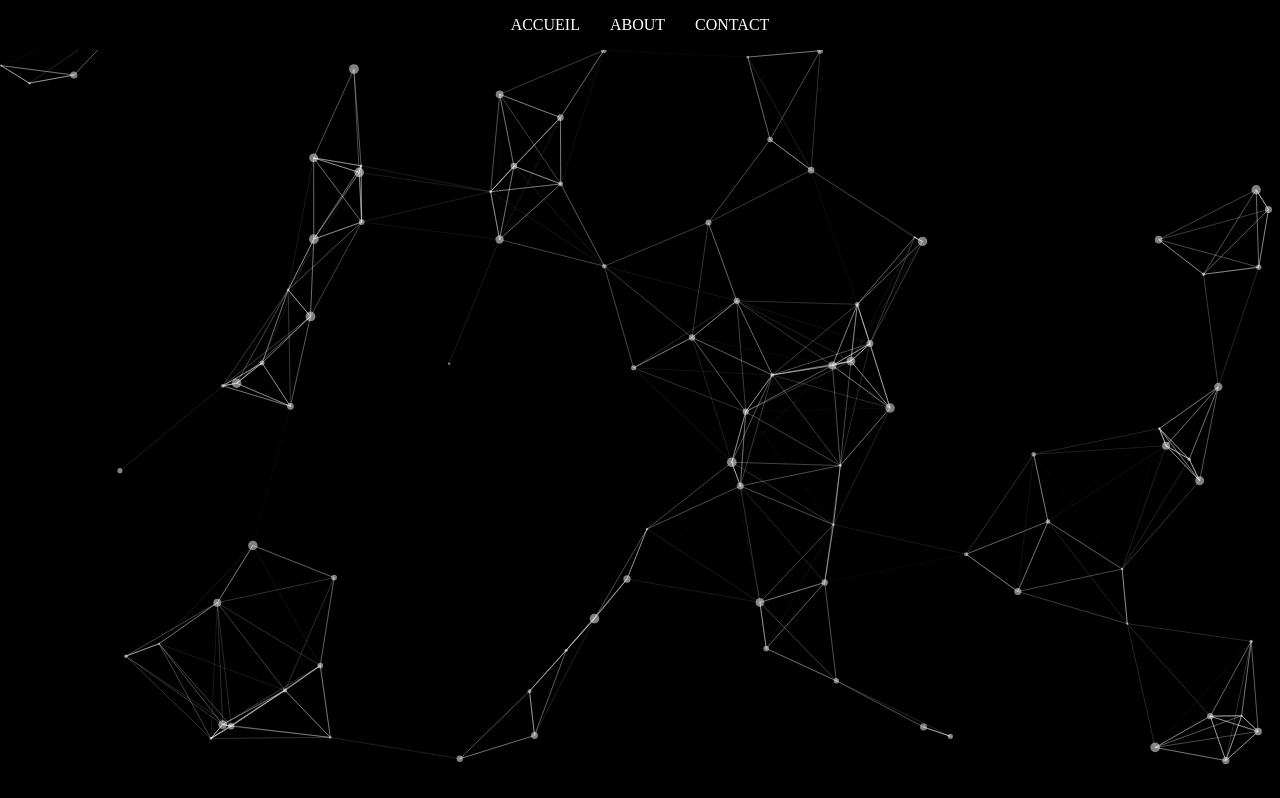
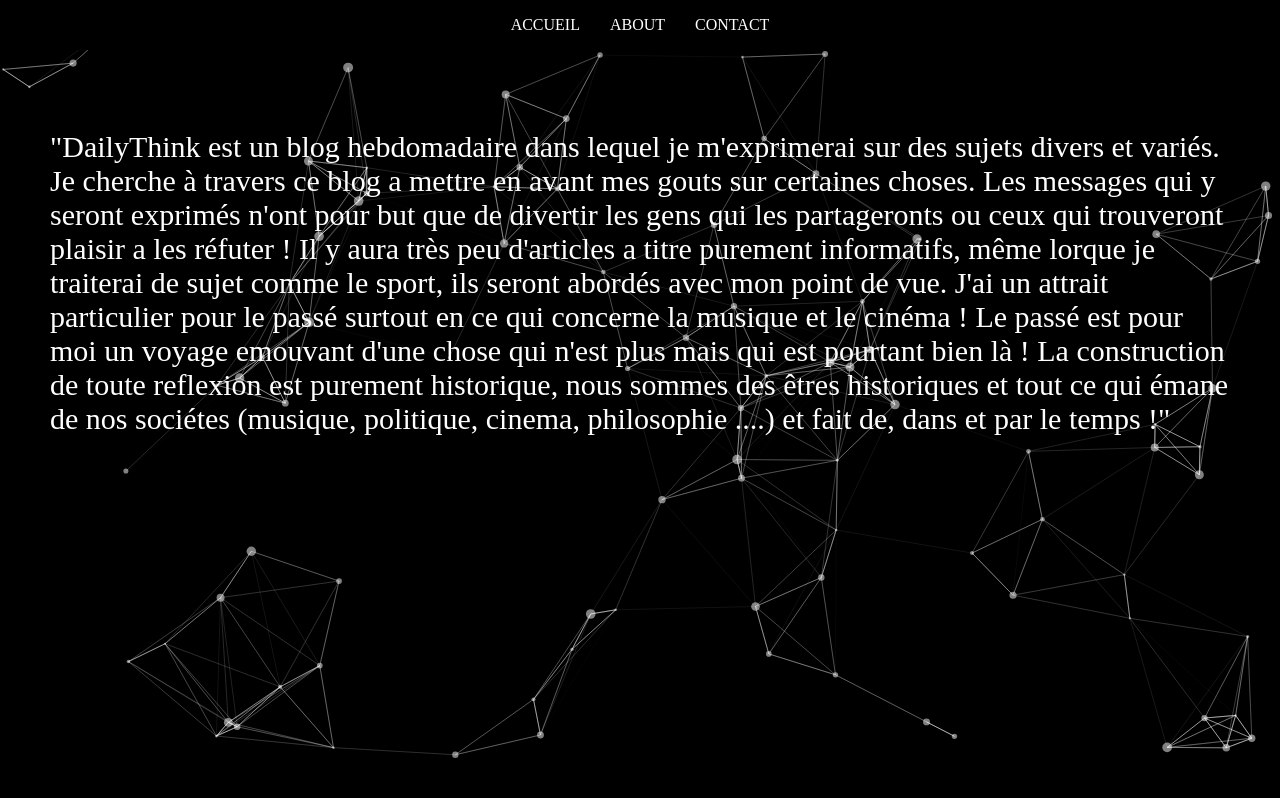
Before and after one commit to PierreAND/DailyThink, a React (Vite) app: page /about in a window 1280 px wide. Shown: the top 798 px of the page. Built offline with nearby package versions, Linux system fonts and the light colour scheme; a web font is replaced by a local one.

Commit message:
wip 3 vercel

```diff
--- a/src/styles/base/_base.scss
+++ b/src/styles/base/_base.scss
@@ -460,13 +460,14 @@
 
 
 
-.about {
+.about p {
 position: absolute;
 top: 10%;
 color: white;
 font-family: "KaBlam";
-margin: auto 300px;
+// margin: auto 300px;
 padding: 50px;
-font-size: 2.5rem;
+font-size: clamp(10px, 7vw, 30px);
+z-index: 10;
 
 }
```
